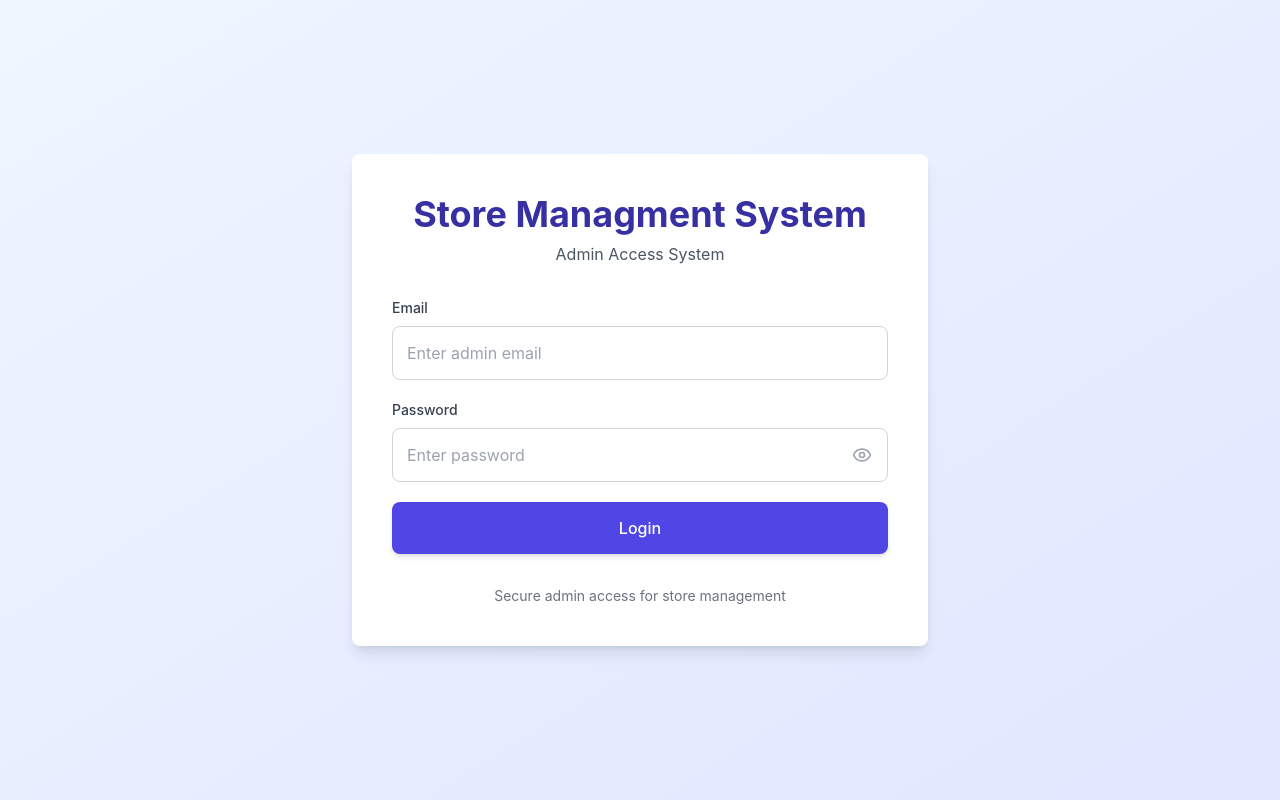
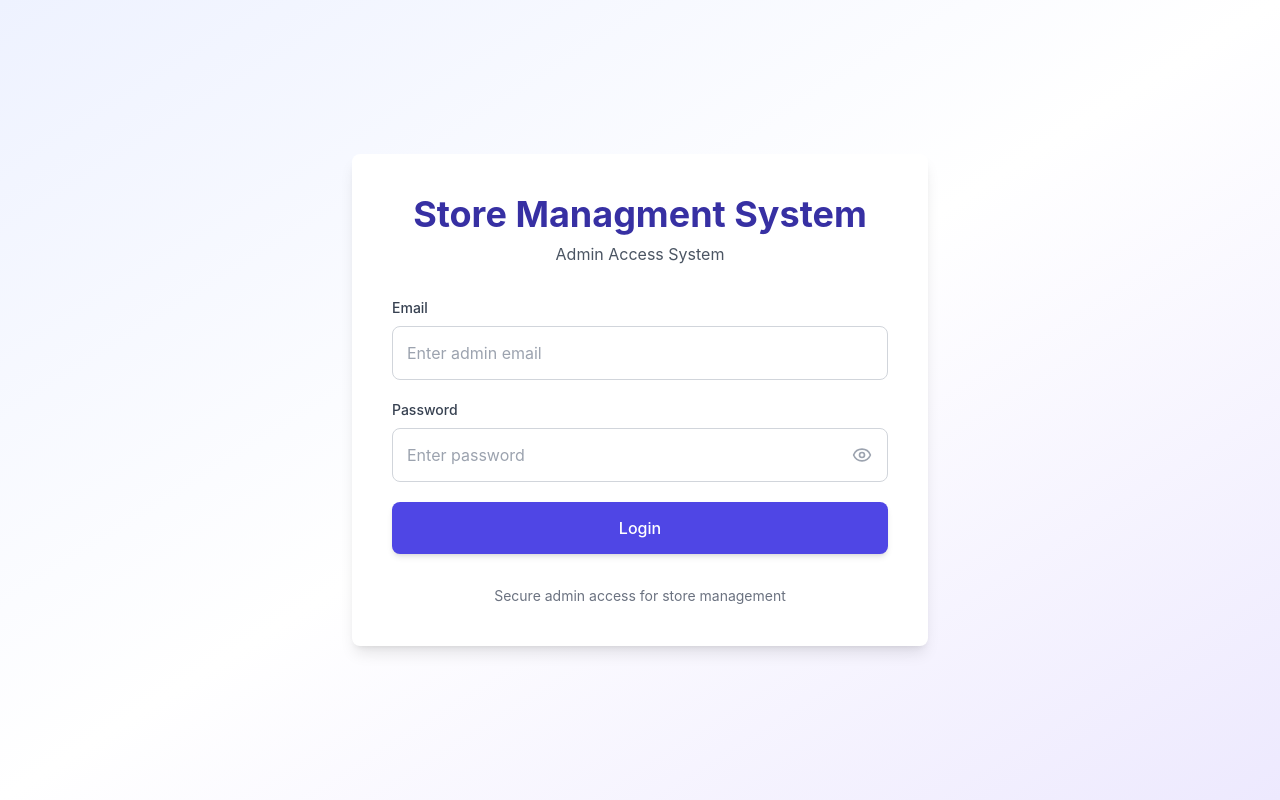
Before and after one commit to sadekur/store-managment, a React (Create React App) app: page / in a window 1280 px wide. Built offline with nearby package versions, Linux system fonts and the light colour scheme; no server answers.

Commit message:
refactor: update background gradient in LoginScreen for improved aesthetics

```diff
--- a/src/components/LoginScreen.jsx
+++ b/src/components/LoginScreen.jsx
@@ -24,7 +24,7 @@ const LoginScreen = () => {
   };
 
   return (
-    <div className="min-h-screen bg-gradient-to-br from-blue-50 to-indigo-100 flex items-center justify-center p-3 xs:p-4 sm:p-6 lg:p-8">
+    <div className="min-h-screen bg-gradient-to-br from-indigo-50 via-white to-violet-100 flex items-center justify-center p-3 xs:p-4 sm:p-6 lg:p-8">
       {/* Login Card - Responsive width and spacing */}
       <div className="bg-white rounded-lg shadow-lg w-full max-w-xs xs:max-w-sm sm:max-w-md lg:max-w-lg xl:max-w-xl p-4 xs:p-6 sm:p-8 lg:p-10">
 
```
